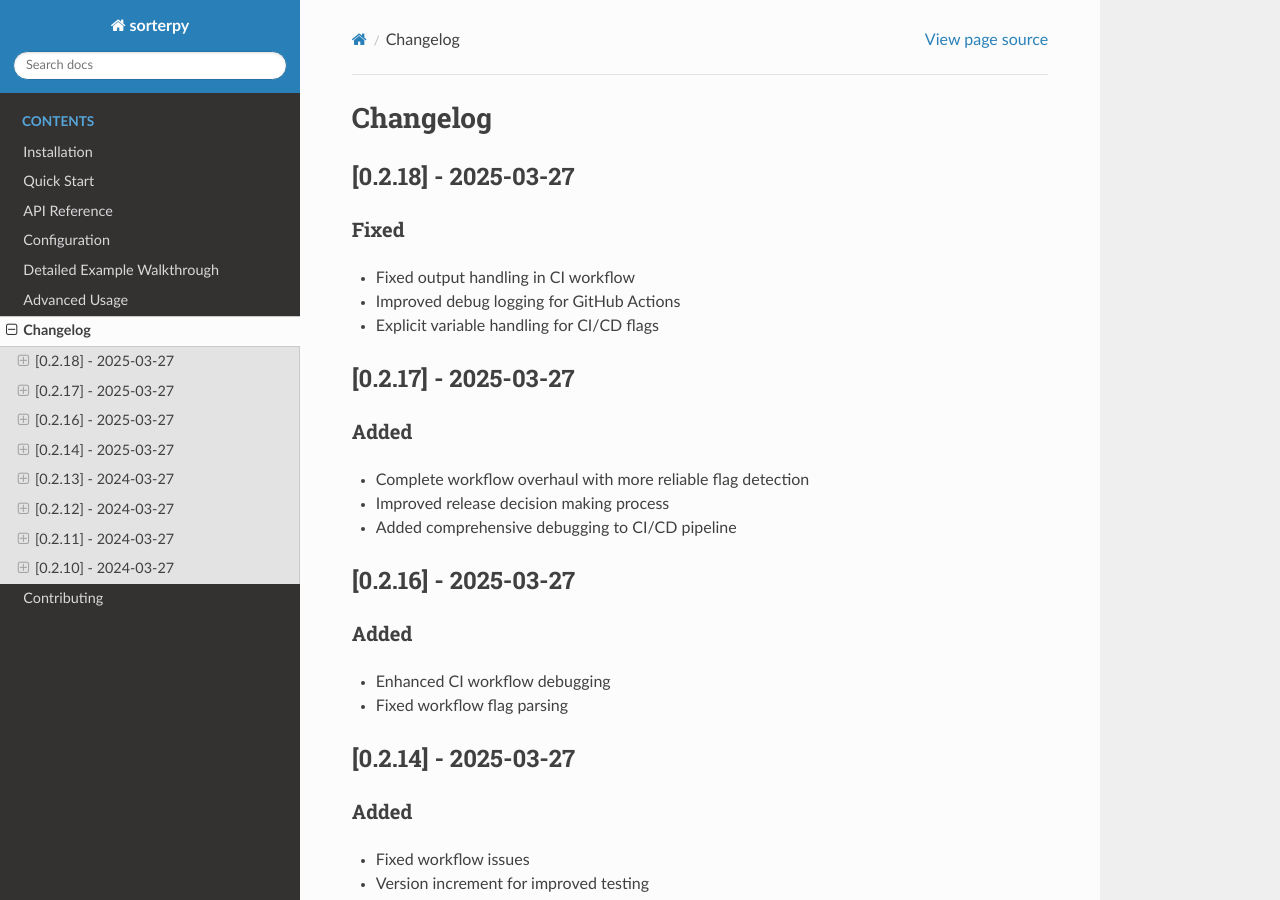
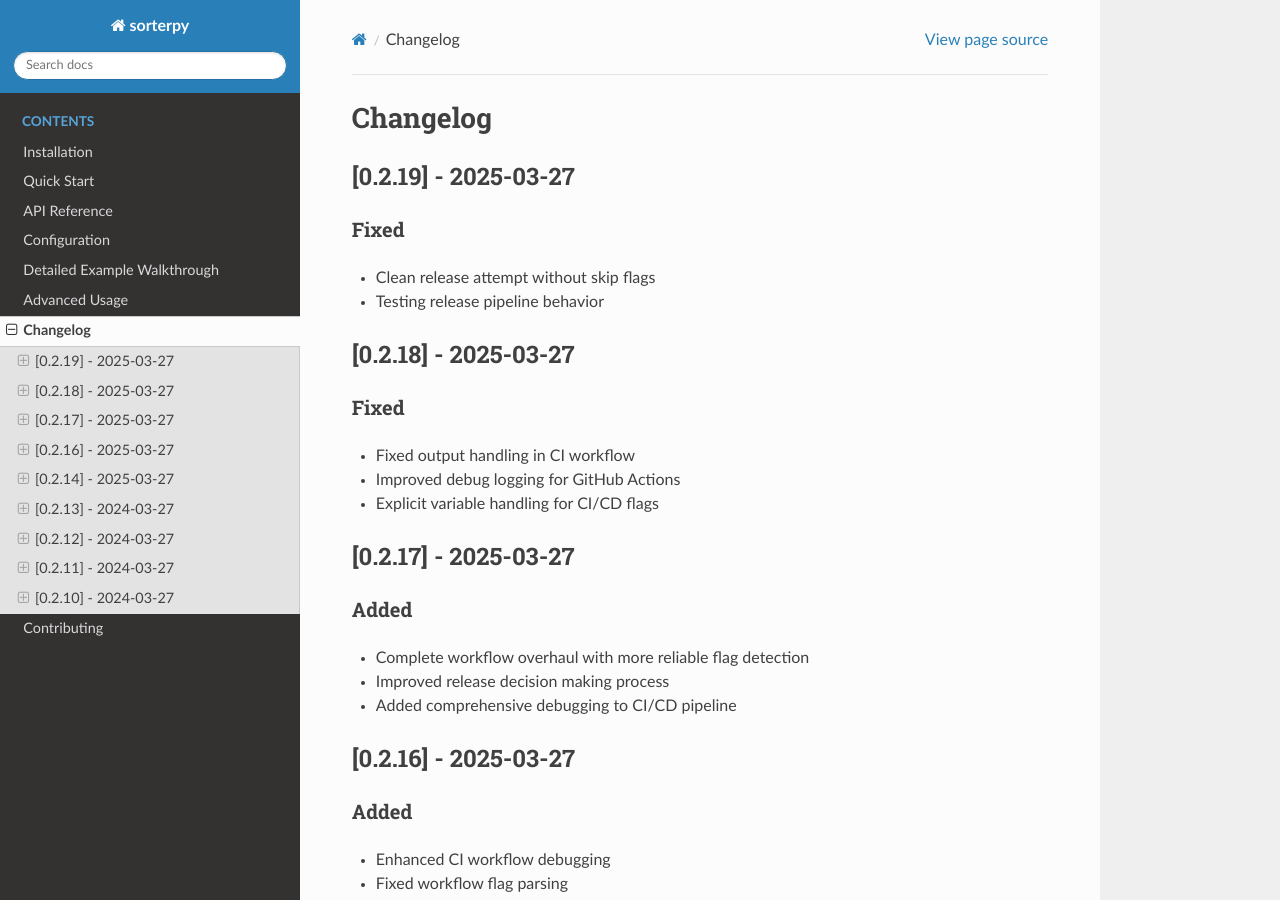
Before and after one commit to sorterisntonline/sorterpy, a Sphinx documentation site: the page built from docs/changelog.md, in a window 1280 px wide and 900 px high. Built offline with Sphinx 7.4.7 and the Read the Docs theme 3.1.0, drawn with Linux system fonts in a browser that asks for light colours.

Commit message:
fix: clean release attempt

```diff
--- a/docs/changelog.md
+++ b/docs/changelog.md
@@ -1,4 +1,10 @@
 # Changelog
+
+## [0.2.19] - 2025-03-27
+
+### Fixed
+- Clean release attempt without skip flags
+- Testing release pipeline behavior
 
 ## [0.2.18] - 2025-03-27
 
--- a/pyproject.toml
+++ b/pyproject.toml
@@ -4,7 +4,7 @@ build-backend = "setuptools.build_meta"
 
 [project]
 name = "sorterpy"
-version = "0.2.18"
+version = "0.2.19"
 description = "the official Python SDK for sorter.social's seamless data labeling solutions for any AI/ML workflow."
 readme = "README.md"
 authors = [
```
